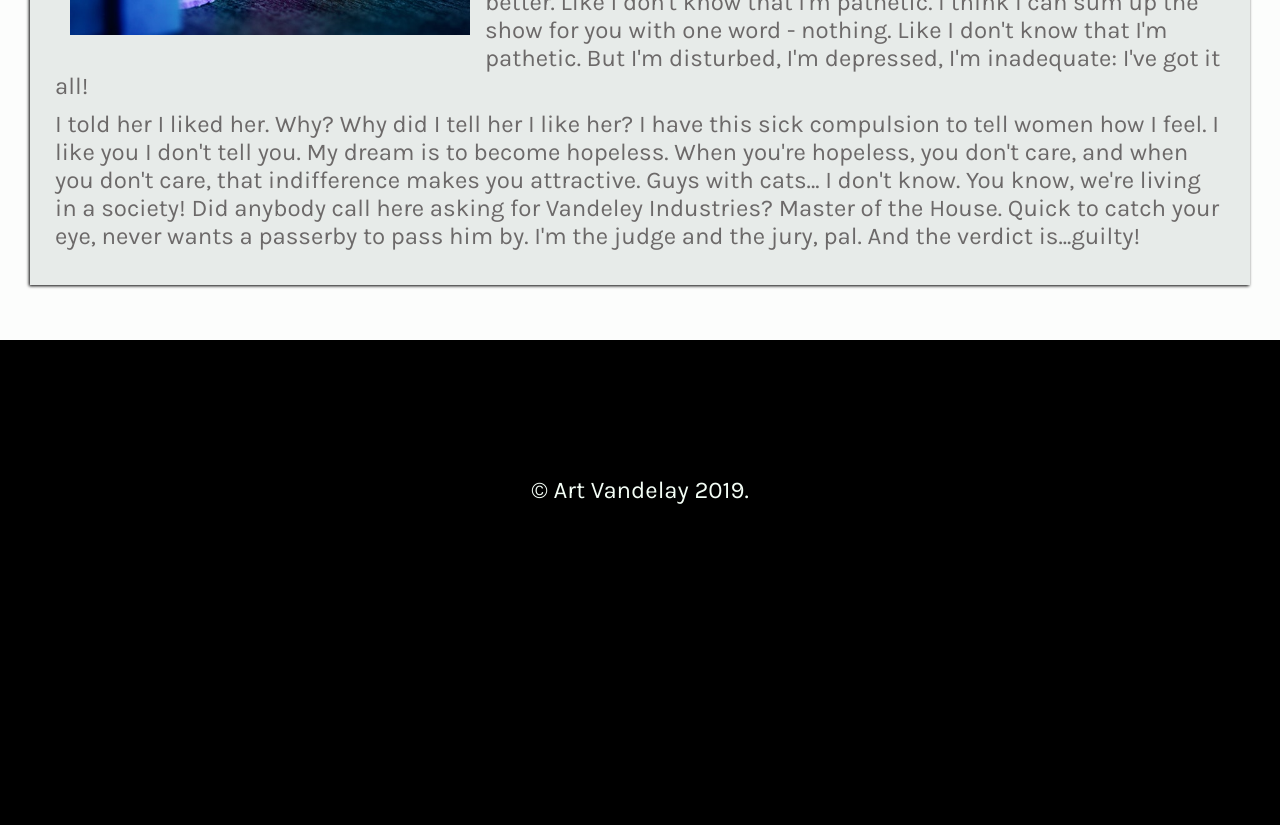
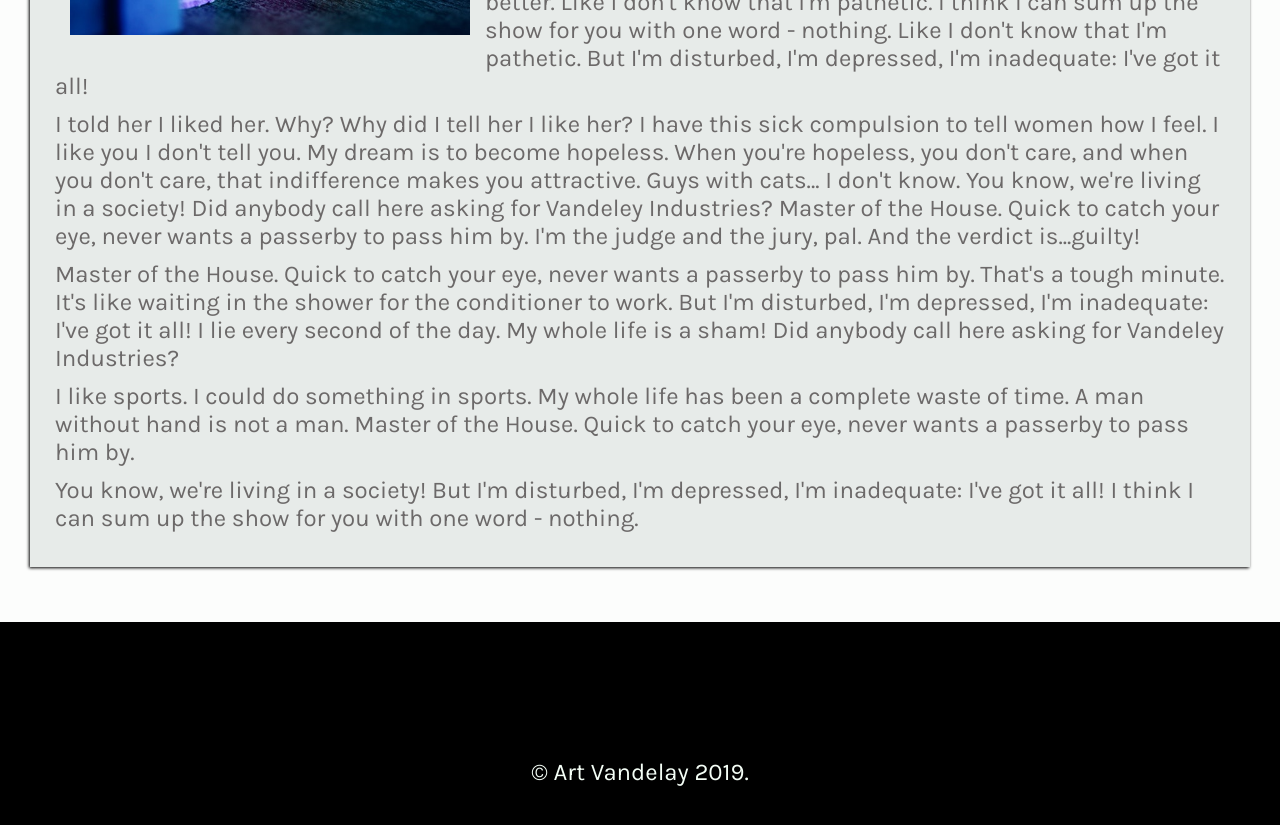
Before and after one commit to russelljkennedy/vandelay-industries, a Jekyll site: the page built from about.html, in a window 1280 px wide and 900 px high, scrolled down 595 px. Shown: the top 825 px of the window. Built offline with Jekyll 4.4.1, drawn with Linux system fonts in a browser that asks for light colours; before the commit the page ends 1245 px from its top, so only the background shows below that.

Commit message:
Increased text on About page

```diff
--- a/about.html
+++ b/about.html
@@ -15,5 +15,8 @@ title: About Us
     <p>I feel like my old self again: totally inadequate, completely insecure, paranoid, neurotic - it's a pleasure. Like I don't know that I'm pathetic. I like sports. I could do something in sports. Because filth is good...Whaddaya you think: rock stars have sponges and ammonia lying around the bathroom? Did anybody call here asking for Vandeley Industries?</p>
     <p>You know, we're living in a society! I wish there were pigmen. You get a few of these pigmen walking around, I'm looking a whole lot better. Like I don't know that I'm pathetic. I think I can sum up the show for you with one word - nothing. Like I don't know that I'm pathetic. But I'm disturbed, I'm depressed, I'm inadequate: I've got it all!</p>
     <p>I told her I liked her. Why? Why did I tell her I like her? I have this sick compulsion to tell women how I feel. I like you I don't tell you. My dream is to become hopeless. When you're hopeless, you don't care, and when you don't care, that indifference makes you attractive. Guys with cats... I don't know. You know, we're living in a society! Did anybody call here asking for Vandeley Industries? Master of the House. Quick to catch your eye, never wants a passerby to pass him by. I'm the judge and the jury, pal. And the verdict is...guilty!</p>
+    <p>Master of the House. Quick to catch your eye, never wants a passerby to pass him by. That's a tough minute. It's like waiting in the shower for the conditioner to work. But I'm disturbed, I'm depressed, I'm inadequate: I've got it all! I lie every second of the day. My whole life is a sham! Did anybody call here asking for Vandeley Industries?</p>
+    <p>I like sports. I could do something in sports. My whole life has been a complete waste of time. A man without hand is not a man. Master of the House. Quick to catch your eye, never wants a passerby to pass him by.</p>
+    <p>You know, we're living in a society! But I'm disturbed, I'm depressed, I'm inadequate: I've got it all! I think I can sum up the show for you with one word - nothing.</p>
   </section>
 </div>
```
